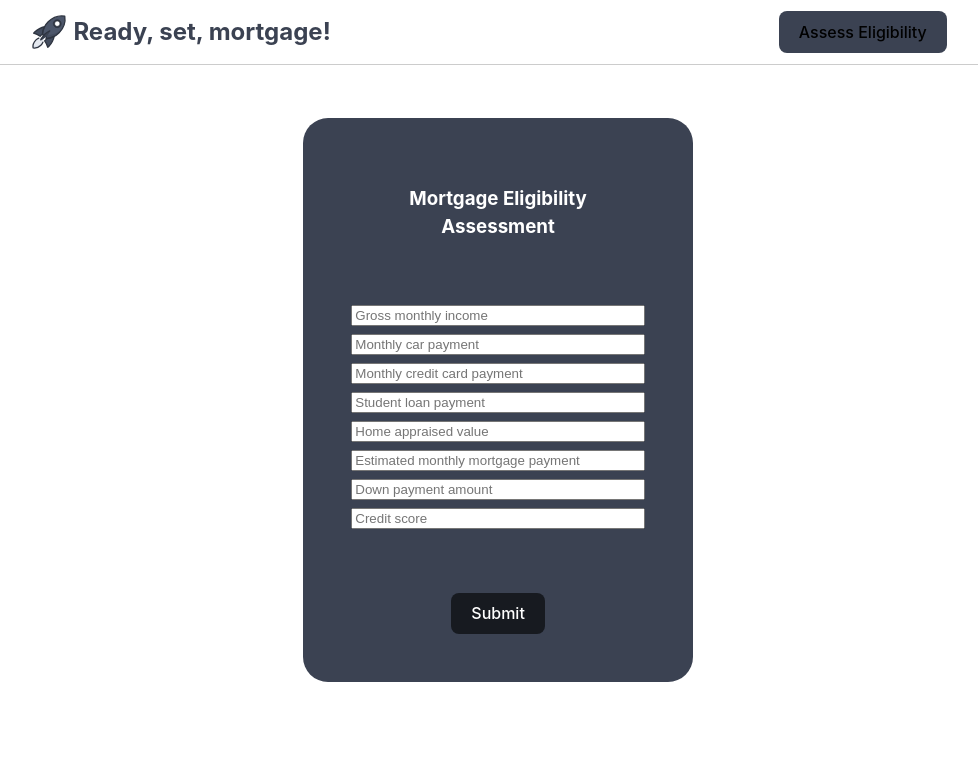
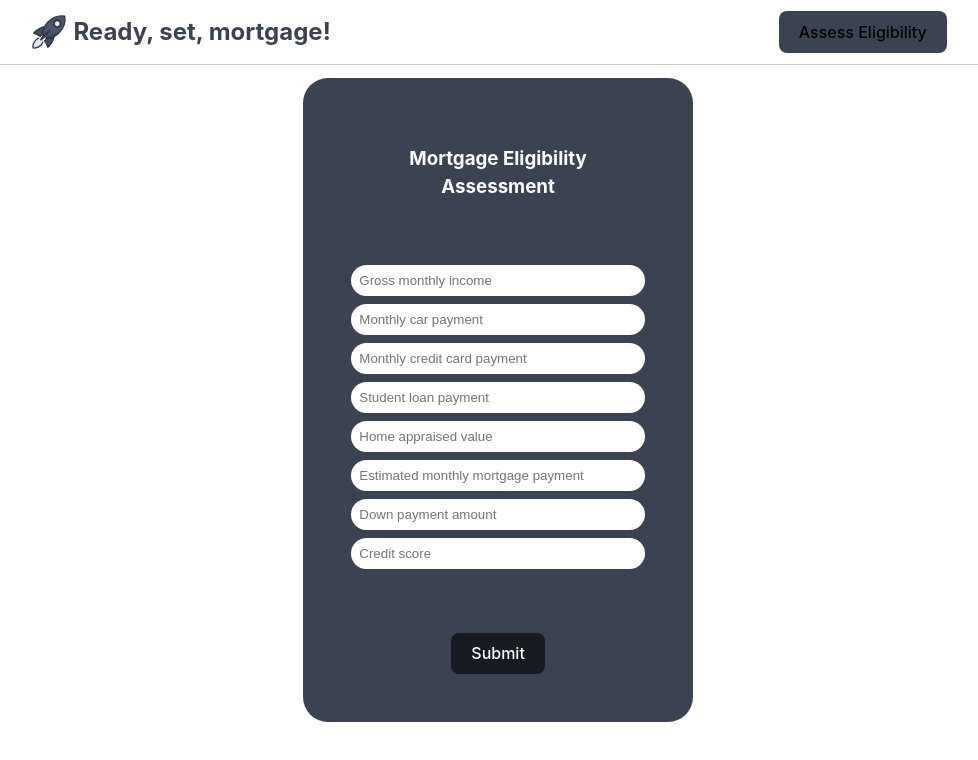
Before and after one commit to ready-set-mortgage/ready-set-mortgage-frontend, a React (Vite) app: page /apply in a window 1280 px wide. Shown: the top 760 px of the page, without its empty margins (141-1119 px from the left). Built offline with nearby package versions, Linux system fonts and the light colour scheme.

Commit message:
style input boxes

```diff
--- a/src/Components/Form/Form.css
+++ b/src/Components/Form/Form.css
@@ -27,3 +27,9 @@
 .form-button:hover {
   background-color: black;
 }
+
+input {
+  border-radius: 20px;
+  border: none;
+  padding: 0.5rem;
+}
```
